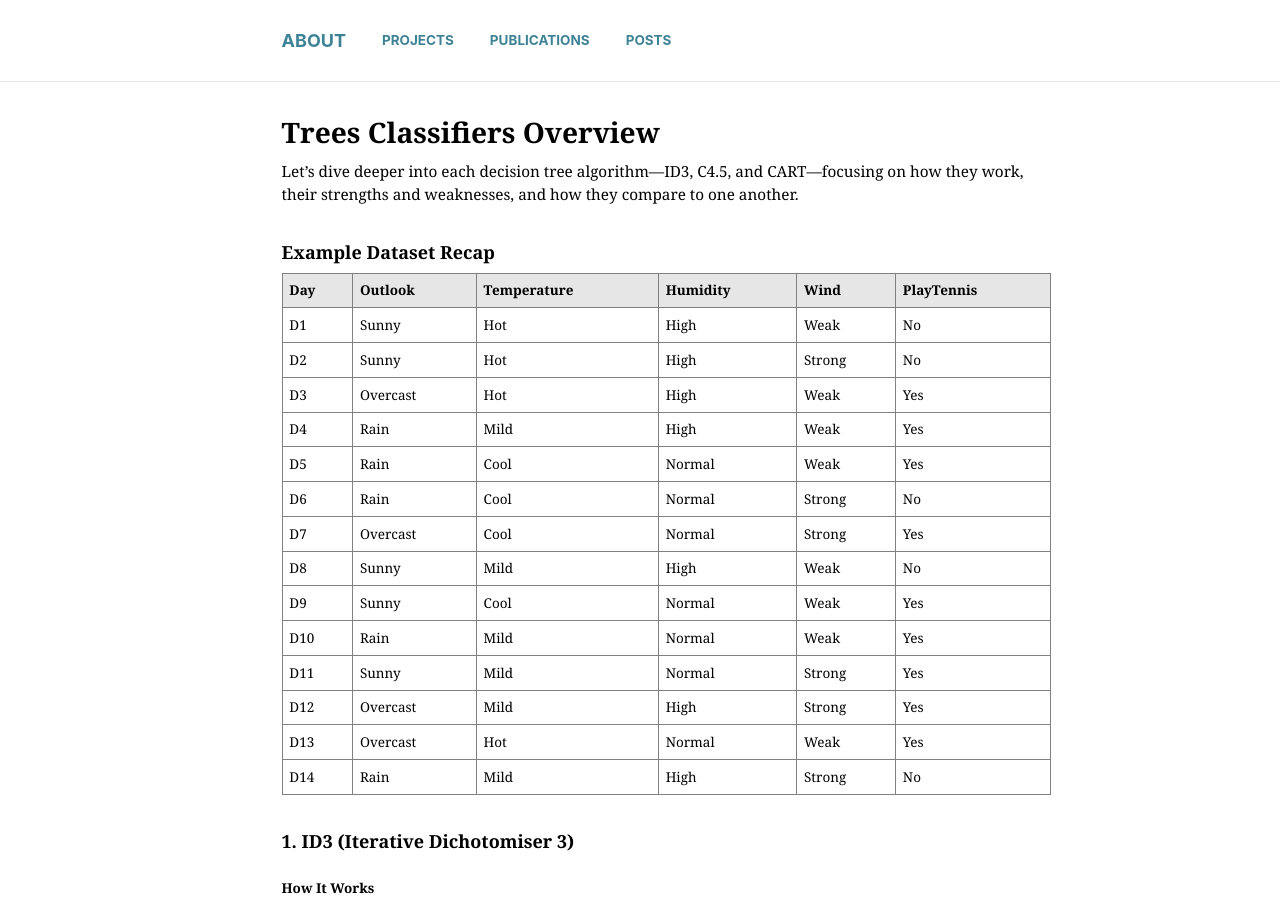
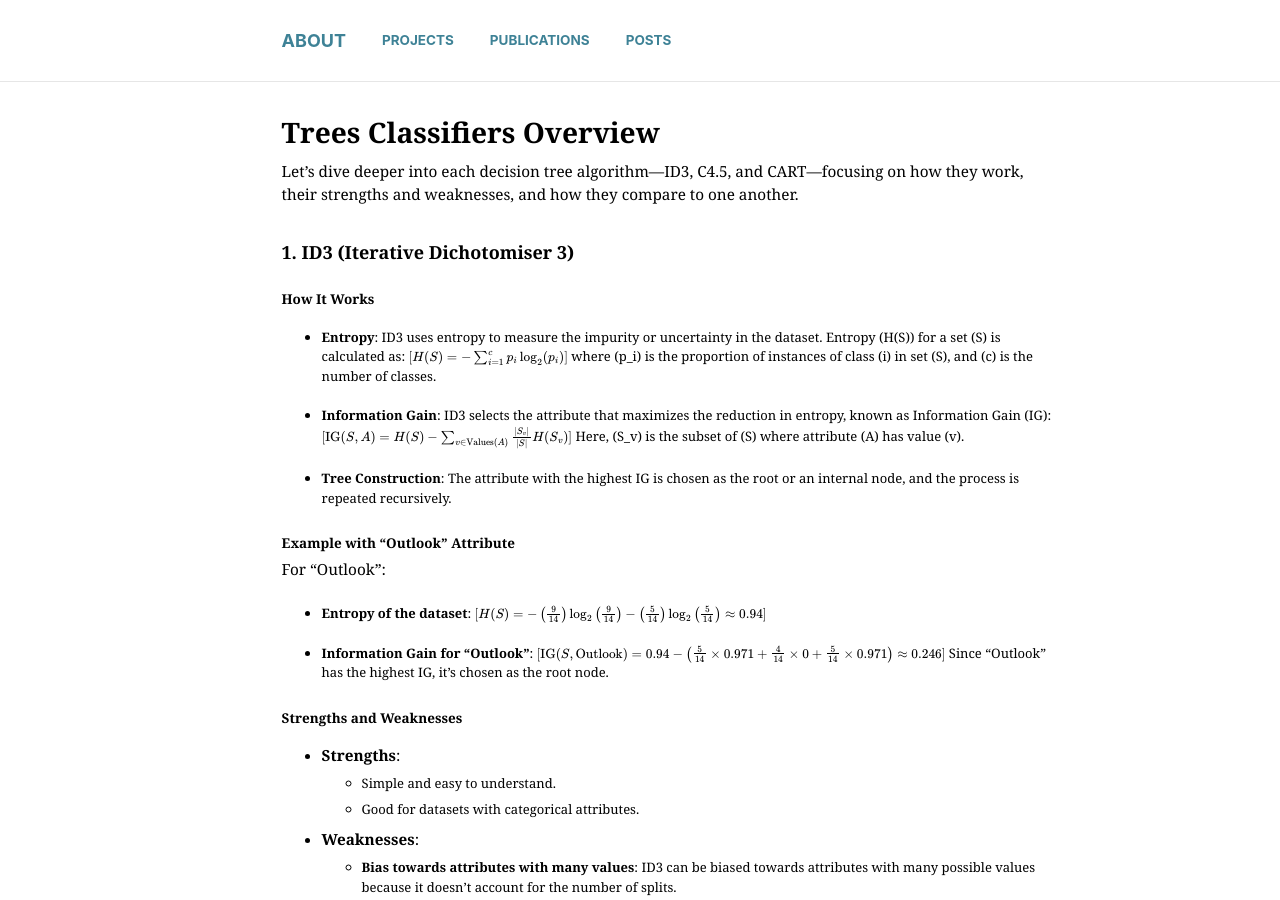
Before and after one commit to DileepKumarIrri/Port-Folio, a Jekyll site: the page built from _posts/2024-11-14-Trees Classifiers Overview.md, in a window 1280 px wide and 900 px high. Built offline with Jekyll 4.4.1, drawn with Linux system fonts in a browser that asks for light colours; formulas are drawn with MathJax 3.

Commit message:
Overview ADDED

```diff
--- a/_posts/2024-11-14-Trees Classifiers Overview.md
+++ b/_posts/2024-11-14-Trees Classifiers Overview.md
@@ -11,24 +11,6 @@ published: true
 
 Let's dive deeper into each decision tree algorithm—ID3, C4.5, and CART—focusing on how they work, their strengths and weaknesses, and how they compare to one another.
 
-### Example Dataset Recap
-
-| Day  | Outlook  | Temperature | Humidity | Wind   | PlayTennis |
-|------|----------|-------------|----------|--------|------------|
-| D1   | Sunny    | Hot         | High     | Weak   | No         |
-| D2   | Sunny    | Hot         | High     | Strong | No         |
-| D3   | Overcast | Hot         | High     | Weak   | Yes        |
-| D4   | Rain     | Mild        | High     | Weak   | Yes        |
-| D5   | Rain     | Cool        | Normal   | Weak   | Yes        |
-| D6   | Rain     | Cool        | Normal   | Strong | No         |
-| D7   | Overcast | Cool        | Normal   | Strong | Yes        |
-| D8   | Sunny    | Mild        | High     | Weak   | No         |
-| D9   | Sunny    | Cool        | Normal   | Weak   | Yes        |
-| D10  | Rain     | Mild        | Normal   | Weak   | Yes        |
-| D11  | Sunny    | Mild        | Normal   | Strong | Yes        |
-| D12  | Overcast | Mild        | High     | Strong | Yes        |
-| D13  | Overcast | Hot         | Normal   | Weak   | Yes        |
-| D14  | Rain     | Mild        | High     | Strong | No         |
 
 ### 1. **ID3 (Iterative Dichotomiser 3)**
 
```
